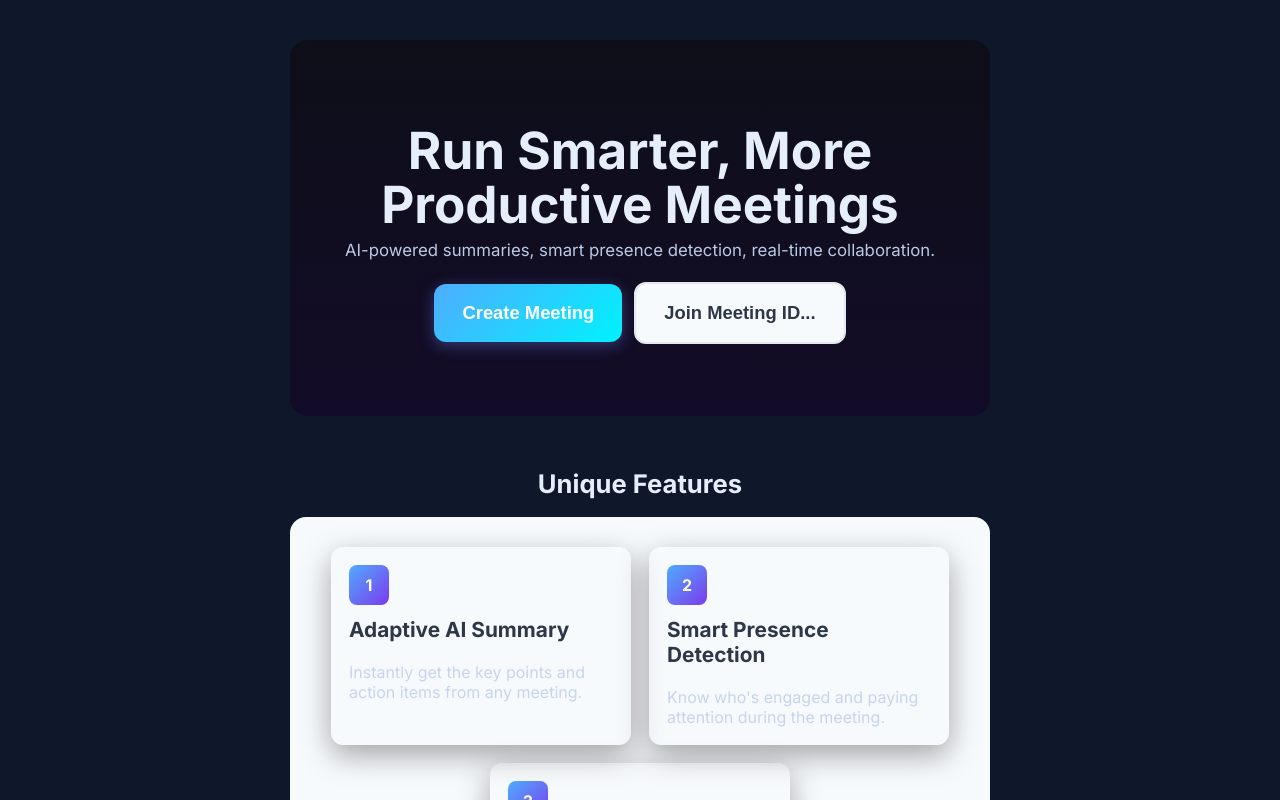
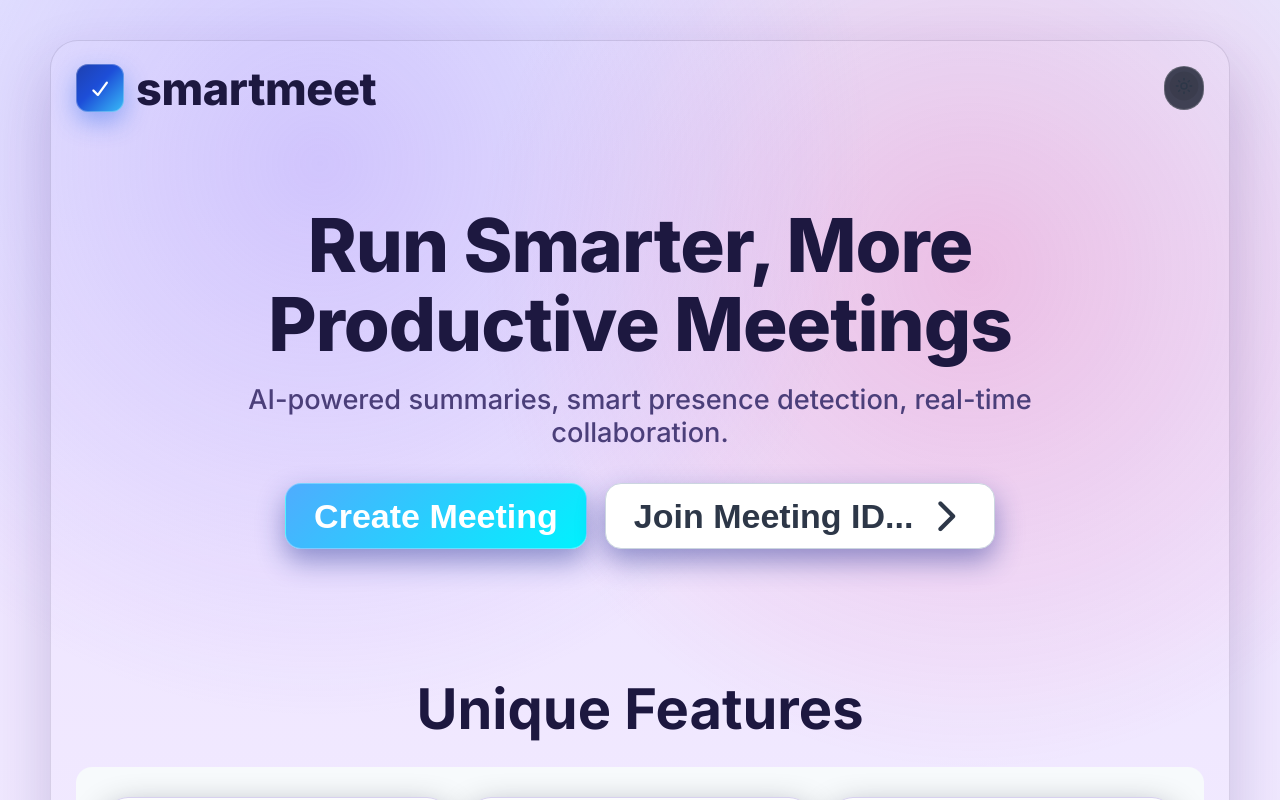
Before and after one commit to Nandan-k-s-27/smartmeet-ai-conference, a React (Create React App) app in the folder frontend/: page / in a window 1280 px wide. Shown: the top 800 px of the page. Built offline with nearby package versions, Linux system fonts and the light colour scheme; no server answers.

Commit message:
Landing redesign: match reference layout and feature cards

```diff
--- a/frontend/src/App.css
+++ b/frontend/src/App.css
@@ -1719,6 +1719,307 @@ body.dark-mode .backend-error-panel .help-text {
   background: rgba(0, 0, 0, 0.1);
 }
 
+/* ==================== LANDING V2 (SCREENSHOT MATCH) ==================== */
+.clean-flat-surface {
+  background:
+    radial-gradient(circle at 20% 10%, rgba(84, 35, 161, 0.45) 0%, rgba(84, 35, 161, 0) 36%),
+    radial-gradient(circle at 78% 24%, rgba(244, 114, 182, 0.35) 0%, rgba(244, 114, 182, 0) 34%),
+    linear-gradient(180deg, #0d0d25 0%, #1a1240 42%, #140f34 100%);
+}
+
+.landing-v2 {
+  position: relative;
+  max-width: 1180px;
+  margin: 0 auto;
+  border-radius: 28px;
+  overflow: hidden;
+  padding: 24px 26px 30px;
+  box-shadow: inset 0 0 0 1px rgba(255, 255, 255, 0.08), 0 28px 70px rgba(0, 0, 0, 0.45);
+}
+
+.landing-v2::before,
+.landing-v2::after {
+  content: '';
+  position: absolute;
+  left: -5%;
+  width: 110%;
+  border-radius: 50%;
+  pointer-events: none;
+}
+
+.landing-v2::before {
+  bottom: 68px;
+  height: 180px;
+  background:
+    radial-gradient(closest-side, rgba(105, 232, 255, 0.22), rgba(105, 232, 255, 0) 70%),
+    linear-gradient(100deg, rgba(66, 153, 225, 0.48), rgba(217, 70, 239, 0.45));
+  filter: blur(20px);
+}
+
+.landing-v2::after {
+  bottom: -32px;
+  height: 160px;
+  background:
+    radial-gradient(closest-side, rgba(251, 113, 133, 0.3), rgba(251, 113, 133, 0) 72%),
+    linear-gradient(100deg, rgba(59, 130, 246, 0.52), rgba(236, 72, 153, 0.5));
+  filter: blur(22px);
+}
+
+.landing-v2-topbar {
+  display: flex;
+  align-items: center;
+  justify-content: space-between;
+  position: relative;
+  z-index: 2;
+  margin-bottom: 42px;
+}
+
+.landing-v2-brand {
+  display: flex;
+  align-items: center;
+  gap: 12px;
+}
+
+.landing-v2-brand-badge {
+  width: 48px;
+  height: 48px;
+  border-radius: 12px;
+  display: inline-flex;
+  align-items: center;
+  justify-content: center;
+  background: linear-gradient(135deg, #1e40af, #1d4ed8 45%, #38bdf8);
+  box-shadow: inset 0 0 0 1px rgba(255, 255, 255, 0.28), 0 10px 24px rgba(37, 99, 235, 0.42);
+  color: #ffffff;
+}
+
+.landing-v2-brand-badge i {
+  font-size: 18px;
+}
+
+.landing-v2-brand-text {
+  font-size: 45px;
+  font-weight: 800;
+  line-height: 1;
+  letter-spacing: -0.4px;
+  color: #f6f2ff;
+}
+
+.landing-v2-switch-wrap {
+  background: rgba(16, 24, 39, 0.78);
+  border: 1px solid rgba(255, 255, 255, 0.18);
+  border-radius: 999px;
+  padding: 3px;
+}
+
+.landing-v2-switch {
+  width: 64px;
+  height: 34px;
+  transform: scale(0.9);
+}
+
+.hero-landing-v2 {
+  position: relative;
+  z-index: 2;
+  background: transparent;
+  border-radius: 0;
+  padding: 16px 0 18px;
+  margin-bottom: 18px;
+}
+
+.hero-landing-v2 .hero-content {
+  max-width: 850px;
+  color: #f6efff;
+}
+
+.hero-landing-v2 .hero-content h1 {
+  font-size: clamp(3rem, 5.8vw, 5.6rem);
+  font-weight: 800;
+  line-height: 1.06;
+  margin-bottom: 20px;
+  letter-spacing: -1px;
+  text-shadow: 0 12px 30px rgba(21, 13, 49, 0.5);
+}
+
+.hero-landing-v2 .hero-sub {
+  color: #ddd1ef;
+  font-size: clamp(1.7rem, 2vw, 2.2rem);
+  margin-bottom: 34px;
+  font-weight: 500;
+}
+
+.hero-landing-v2 .hero-cta {
+  gap: 18px;
+}
+
+.hero-landing-v2 .btn-hero {
+  height: 66px;
+  min-width: 276px;
+  border-radius: 16px;
+  font-size: 34px;
+  font-weight: 700;
+  border: 1px solid rgba(255, 255, 255, 0.3);
+  box-shadow: 0 12px 28px rgba(27, 42, 143, 0.45);
+  display: inline-flex;
+  align-items: center;
+  justify-content: center;
+  gap: 10px;
+}
+
+.hero-landing-v2 .btn-primary {
+  background: linear-gradient(135deg, #2563eb 0%, #3b82f6 52%, #4f46e5 100%);
+}
+
+.hero-landing-v2 .btn-secondary {
+  background: linear-gradient(135deg, #f3ecff 0%, #e5d6ff 100%);
+  color: #312260;
+  border-color: rgba(76, 29, 149, 0.3);
+}
+
+.features-section {
+  position: relative;
+  z-index: 2;
+  margin-top: 48px;
+}
+
+.features-title {
+  text-align: center;
+  font-size: 56px;
+  color: #f6efff;
+  margin-bottom: 24px;
+}
+
+.features-list {
+  display: grid;
+  grid-template-columns: repeat(3, minmax(0, 1fr));
+  gap: 20px;
+}
+
+.feature-card {
+  width: auto;
+  min-height: 278px;
+  border-radius: 22px;
+  padding: 20px 20px 18px;
+  background: rgba(33, 24, 67, 0.52);
+  border: 1px solid rgba(175, 160, 255, 0.32);
+  box-shadow: inset 0 0 0 1px rgba(255, 255, 255, 0.06), 0 14px 34px rgba(8, 8, 26, 0.45);
+  text-align: left;
+  color: #f4ecff;
+}
+
+.feature-icon {
+  width: 44px;
+  height: 44px;
+  border-radius: 999px;
+  font-size: 24px;
+  background: rgba(85, 99, 255, 0.46);
+  margin-bottom: 14px;
+}
+
+.feature-card-main-icon {
+  font-size: 58px;
+  margin-bottom: 14px;
+  background: linear-gradient(160deg, #93c5fd, #5eead4, #a78bfa);
+  -webkit-background-clip: text;
+  background-clip: text;
+  -webkit-text-fill-color: transparent;
+  color: transparent;
+}
+
+.feature-card h4 {
+  font-size: 42px;
+  margin-bottom: 10px;
+}
+
+.feature-card p {
+  font-size: 35px;
+  line-height: 1.35;
+  color: #dccdf3;
+}
+
+@media (max-width: 1180px) {
+  .landing-v2-brand-text {
+    font-size: 30px;
+  }
+
+  .hero-landing-v2 .hero-content h1 {
+    font-size: clamp(2.3rem, 5vw, 3.8rem);
+  }
+
+  .hero-landing-v2 .hero-sub {
+    font-size: clamp(1rem, 2vw, 1.5rem);
+  }
+
+  .hero-landing-v2 .btn-hero {
+    font-size: 22px;
+    min-width: 220px;
+    height: 56px;
+  }
+
+  .features-title {
+    font-size: 42px;
+  }
+
+  .feature-card h4 {
+    font-size: 28px;
+  }
+
+  .feature-card p {
+    font-size: 22px;
+  }
+}
+
+@media (max-width: 860px) {
+  .landing-v2 {
+    padding: 20px 16px 28px;
+  }
+
+  .features-list {
+    grid-template-columns: 1fr;
+  }
+
+  .hero-landing-v2 .hero-cta {
+    flex-direction: column;
+  }
+
+  .hero-landing-v2 .btn-hero {
+    width: 100%;
+    max-width: 360px;
+  }
+}
+
+body.light-mode .clean-flat-surface {
+  background:
+    radial-gradient(circle at 25% 12%, rgba(167, 139, 250, 0.38) 0%, rgba(167, 139, 250, 0) 36%),
+    radial-gradient(circle at 76% 20%, rgba(236, 72, 153, 0.26) 0%, rgba(236, 72, 153, 0) 34%),
+    linear-gradient(180deg, #e8e9ff 0%, #efe6ff 42%, #f4efff 100%);
+}
+
+body.light-mode .landing-v2 {
+  box-shadow: inset 0 0 0 1px rgba(26, 20, 58, 0.12), 0 28px 60px rgba(59, 34, 118, 0.22);
+}
+
+body.light-mode .landing-v2-brand-text,
+body.light-mode .hero-landing-v2 .hero-content h1,
+body.light-mode .features-title {
+  color: #1d1840;
+  text-shadow: none;
+}
+
+body.light-mode .hero-landing-v2 .hero-sub,
+body.light-mode .feature-card p {
+  color: #4b3f7a;
+}
+
+body.light-mode .feature-card {
+  background: rgba(255, 255, 255, 0.62);
+  border-color: rgba(118, 92, 200, 0.28);
+}
+
+body.light-mode .feature-icon {
+  background: rgba(124, 58, 237, 0.2);
+  color: #402074;
+}
+
 /* Presence indicator entrance animation */
 .presence-indicator {
   animation: presence-slide-in 0.4s ease-out;
--- a/frontend/src/pages/MeetingHomePage.js
+++ b/frontend/src/pages/MeetingHomePage.js
@@ -3,17 +3,18 @@ import { GoogleLogin } from '@react-oauth/google';
 import { useLocation, useNavigate } from 'react-router-dom';
 import { useAuth } from '../context/AuthContext';
 import { apiFetch } from '../utils/api';
+import { ThemeSwitch } from '../components/ui/theme-switch-button';
 
 const MeetingHomePage = () => {
   const navigate = useNavigate();
   const location = useLocation();
   const { user, logout, isAuthenticated, loginWithGoogle } = useAuth();
 
-  const [meetingCode, setMeetingCode] = useState('');
   const [isLoading, setIsLoading] = useState(false);
   const [isSigningIn, setIsSigningIn] = useState(false);
   const [showAuthPrompt, setShowAuthPrompt] = useState(false);
   const [pendingAction, setPendingAction] = useState(null);
+  const [pendingJoinCode, setPendingJoinCode] = useState('');
   const [error, setError] = useState('');
 
   const hasGoogleClientId = Boolean(process.env.REACT_APP_GOOGLE_CLIENT_ID);
@@ -76,14 +77,28 @@ const MeetingHomePage = () => {
     await createMeeting();
   };
 
-  const handleJoinByCode = async (event) => {
-    event.preventDefault();
-    const normalizedCode = meetingCode.trim().toUpperCase();
+  const requestJoinCode = () => {
+    const inputCode = window.prompt('Enter Meeting ID or Code');
+    if (!inputCode) {
+      return null;
+    }
 
+    const normalizedCode = inputCode.trim().toUpperCase();
     if (!normalizedCode) {
-      showError('Please enter a meeting code');
+      showError('Please enter a valid meeting code');
+      return null;
+    }
+
+    return normalizedCode;
+  };
+
+  const handleJoinMeetingClick = async () => {
+    const normalizedCode = requestJoinCode();
+    if (!normalizedCode) {
       return;
     }
+
+    setPendingJoinCode(normalizedCode);
 
     if (!requireAuthFor('join')) {
       return;
@@ -95,6 +110,7 @@ const MeetingHomePage = () => {
   const handleLogout = async () => {
     await logout();
     setPendingAction(null);
+    setPendingJoinCode('');
     setShowAuthPrompt(false);
     navigate('/', { replace: true });
   };
@@ -115,9 +131,8 @@ const MeetingHomePage = () => {
         if (pendingAction === 'create') {
           await createMeeting();
         } else if (pendingAction === 'join') {
-          const normalizedCode = meetingCode.trim().toUpperCase();
-          if (normalizedCode) {
-            await joinMeeting(normalizedCode);
+          if (pendingJoinCode) {
+            await joinMeeting(pendingJoinCode);
           }
         }
 
@@ -128,13 +143,14 @@ const MeetingHomePage = () => {
         }
 
         setPendingAction(null);
+        setPendingJoinCode('');
       } catch (err) {
         showError(err.message || 'Google sign-in failed');
       } finally {
         setIsSigningIn(false);
       }
     },
-    [createMeeting, joinMeeting, location.search, loginWithGoogle, meetingCode, navigate, pendingAction]
+    [createMeeting, joinMeeting, location.search, loginWithGoogle, navigate, pendingAction, pendingJoinCode]
   );
 
   const handleGoogleError = () => {
@@ -183,8 +199,20 @@ const MeetingHomePage = () => {
       )}
 
       <div className="lobby-container clean-landing clean-flat-surface">
-        <div className="clean-landing-content" style={{ maxWidth: '700px' }}>
-          <div className="hero-landing">
+        <div className="clean-landing-content landing-v2">
+          <header className="landing-v2-topbar">
+            <div className="landing-v2-brand">
+              <span className="landing-v2-brand-badge">
+                <i className="fas fa-check"></i>
+              </span>
+              <span className="landing-v2-brand-text">smartmeet</span>
+            </div>
+            <div className="landing-v2-switch-wrap">
+              <ThemeSwitch className="landing-v2-switch" />
+            </div>
+          </header>
+
+          <div className="hero-landing hero-landing-v2">
             <div className="hero-content">
               <h1>Run Smarter, More Productive Meetings</h1>
               <p className="hero-sub">AI-powered summaries, smart presence detection, real-time collaboration.</p>
@@ -195,15 +223,10 @@ const MeetingHomePage = () => {
                 </button>
                 <button
                   className="btn-secondary btn-hero"
-                  onClick={() => {
-                    const el = document.getElementById('meetingCode');
-                    if (el) {
-                      el.focus();
-                      window.scrollTo({ top: el.getBoundingClientRect().top + window.scrollY - 120, behavior: 'smooth' });
-                    }
-                  }}
+                  onClick={handleJoinMeetingClick}
                 >
                   Join Meeting ID...
+                  <i className="fas fa-chevron-right"></i>
                 </button>
               </div>
             </div>
@@ -214,39 +237,26 @@ const MeetingHomePage = () => {
             <div className="features-list">
               <div className="feature-card">
                 <div className="feature-icon">1</div>
+                <i className="fas fa-file-alt feature-card-main-icon"></i>
                 <h4>Adaptive AI Summary</h4>
                 <p>Instantly get the key points and action items from any meeting.</p>
               </div>
 
               <div className="feature-card">
                 <div className="feature-icon">2</div>
+                <i className="fas fa-users feature-card-main-icon"></i>
                 <h4>Smart Presence Detection</h4>
                 <p>Know who's engaged and paying attention during the meeting.</p>
               </div>
 
               <div className="feature-card">
                 <div className="feature-icon">3</div>
+                <i className="fas fa-robot feature-card-main-icon"></i>
                 <h4>AI Meeting Assistant</h4>
                 <p>An intelligent assistant that drafts summaries, suggests follow-ups, and helps moderate.</p>
               </div>
             </div>
           </section>
-
-          <form onSubmit={handleJoinByCode} style={{ marginTop: '20px' }}>
-            <div className="form-group">
-              <label htmlFor="meetingCode">Join with Meeting Code</label>
-              <input
-                id="meetingCode"
-                value={meetingCode}
-                onChange={(e) => setMeetingCode(e.target.value.toUpperCase())}
-                placeholder="Enter meeting code"
-              />
-            </div>
-            <button className="btn-secondary" type="submit" disabled={isLoading} style={{ width: '100%' }}>
-              <i className="fas fa-sign-in-alt"></i>
-              Join Meeting
-            </button>
-          </form>
 
           {isAuthenticated && (
             <button
```
